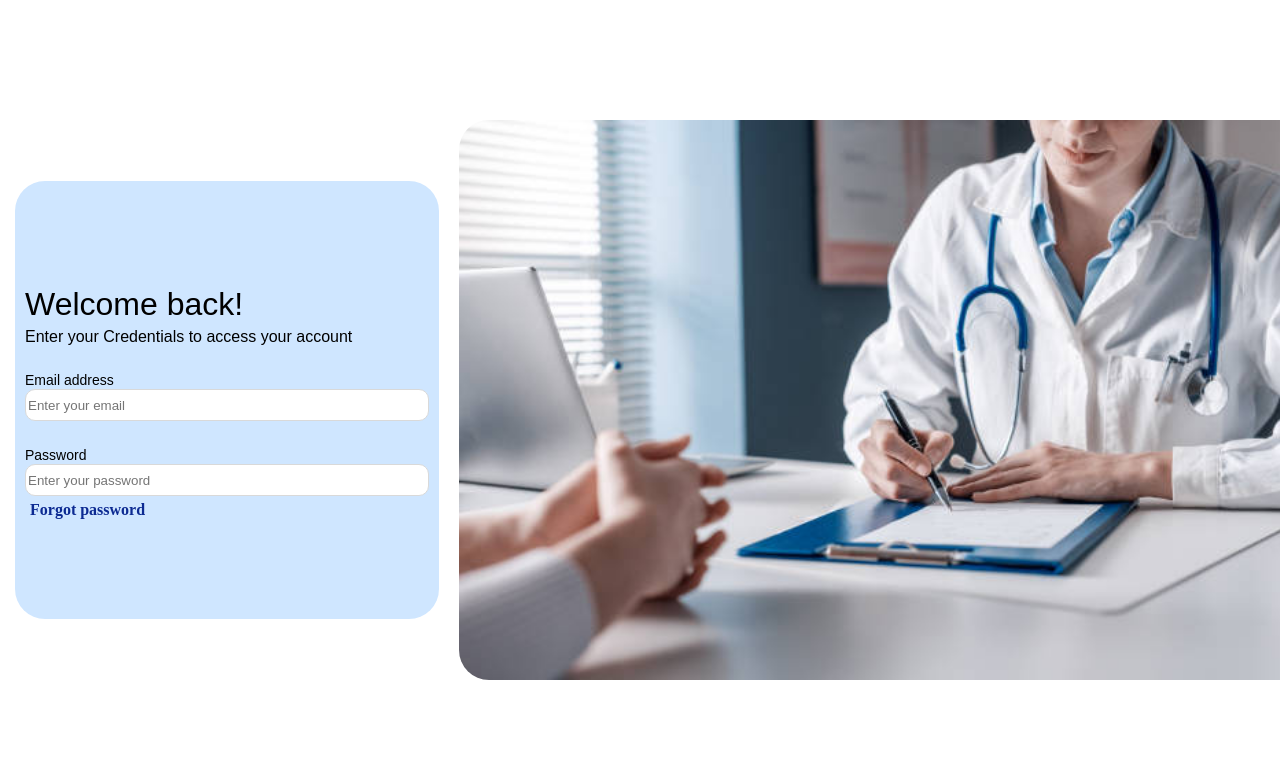
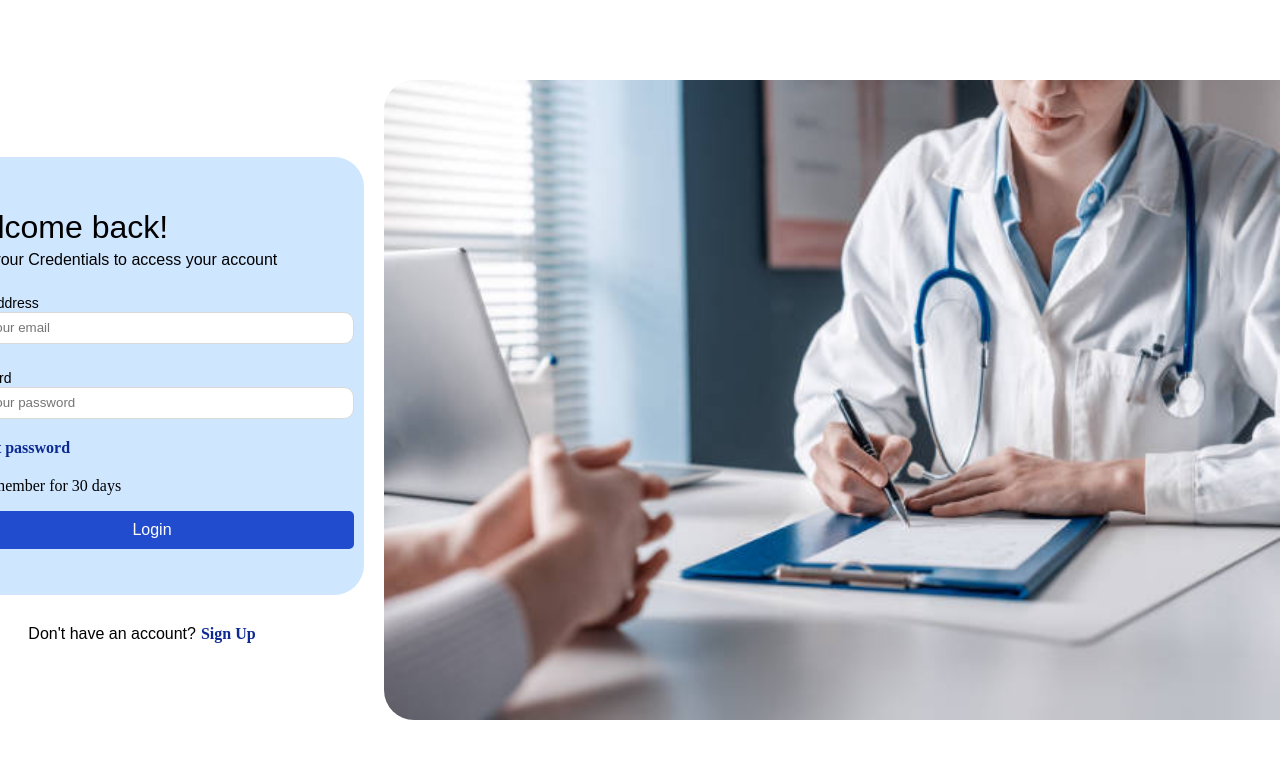
Before and after one commit to Julio1901/patient-admin-panel, a React (Vite) app: page / in a window 1280 px wide. Shown: the top 758 px of the page. Built offline with nearby package versions, Linux system fonts and the light colour scheme.

Commit message:
feat: login buttons added

```diff
--- /dev/null
+++ b/src/components/defaultCheckBox/defaultCheckBox.tsx
@@ -0,0 +1,20 @@
+import React, { ChangeEvent } from 'react';
+import {CheckboxContainer, CheckboxInput, CheckboxLabel}  from "./styles"
+
+interface CheckboxProps {
+    label: string;
+    checked: boolean;
+    onChange: (event: ChangeEvent<HTMLInputElement>) => void;
+  }
+
+
+  const DefaultCheckbox: React.FC<CheckboxProps> = ({ label, checked, onChange }) => {
+    return (
+      <CheckboxContainer>
+        <CheckboxInput type="checkbox" checked={checked} onChange={onChange} />
+        <CheckboxLabel>{label}</CheckboxLabel>
+      </CheckboxContainer>
+    );
+  };
+
+  export default DefaultCheckbox;
--- /dev/null
+++ b/src/components/defaultCheckBox/styles.ts
@@ -0,0 +1,14 @@
+import styled from 'styled-components';
+
+export const CheckboxContainer = styled.div`
+  display: flex;
+  align-items: center;
+`
+
+export const CheckboxInput = styled.input`
+  margin-right: 8px;
+`
+
+export const CheckboxLabel = styled.label`
+  font-size: 16px;
+`
--- a/src/pages/login/login.tsx
+++ b/src/pages/login/login.tsx
@@ -1,35 +1,43 @@
 
-import { MainContainer, LoginFormContainer, Title, SubTitle, InputTitle, InputText, PasswordItensContainer, TextButton, LoginImage, InputTextContainer } from "./styles"
+import { MainContainer, LoginFormContainer, Title, SubTitle, InputTitle, PasswordItensContainer, TextButton, LoginImage, InputTextContainer } from "./styles"
 
 import LoginImageSrc  from '../../assets/images/doctor-login-image.jpg'
 import { DefaultInputText } from "../../components/defaultInputText/defatultInputText"
+import DefaultCheckbox from "../../components/defaultCheckBox/defaultCheckBox";
+import { LoginButton } from "./styles";
+import { ChangeEvent, useState } from "react";
 
 export const  Login = () => {
+    const [isChecked, setChecked] = useState<boolean>(false);
+
+    const handleCheckboxChange = (event: ChangeEvent<HTMLInputElement>) => {
+        setChecked(event.target.checked);
+      };
+
     return(
        <MainContainer>
+            <div >
                 <LoginFormContainer>
                     <Title>Welcome back!</Title>
                     <SubTitle>Enter your Credentials to access your account</SubTitle>
                     <InputTextContainer>
                         <DefaultInputText placeholder="Enter your email" inputTitle="Email address"/>
                     </InputTextContainer>
-
-
-
                         <InputTextContainer>
-
                         <DefaultInputText placeholder="Enter your password" inputTitle="Password"/>
-
                         </InputTextContainer>
-                    <TextButton >Forgot password</TextButton>
-
-
-
-
-
+                        <TextButton style={{marginTop:20}} >Forgot password</TextButton>
+                        <div style={{marginTop:20, width: 'fit-content'}}>
+                            <DefaultCheckbox label="Remember for 30 days" checked={isChecked} onChange={handleCheckboxChange} />
+                        </div>
+                    <LoginButton>Login</LoginButton>
                 </LoginFormContainer>
+                <div style={{ display:'flex', height:'fit-content', width:'auto',flexDirection: 'row', justifyContent: 'center'}}>
+                    <InputTitle style={{marginTop: '30px'}}>Don't have an account?</InputTitle>
+                    <TextButton style={{marginTop: '30px'}}>Sign Up</TextButton>
+                </div>
+            </div>
             <LoginImage src={LoginImageSrc}/>
-
        </MainContainer>
     )
 
--- a/src/pages/login/styles.ts
+++ b/src/pages/login/styles.ts
@@ -6,16 +6,13 @@ export const MainContainer = styled.div`
     display: flex;
     flex-direction: row;
     align-items: center;
+    justify-content: flex-end;
     gap: 20px;
-
 
     @media (max-width: 839px) {
         justify-content: center;
     }
 
-    @media (max-width: 600px) {
-
-}
 `
 
 export const LoginFormContainer = styled.div`
@@ -30,7 +27,6 @@ export const LoginFormContainer = styled.div`
     padding-left: 10px;
     padding-right: 10px;
     justify-content: center;
-
 `
 
 export const Title = styled.text`
@@ -56,8 +52,8 @@ export const SubTitle = styled.text`
 export const InputTitle = styled.text`
     @import url('https://fonts.googleapis.com/css2?family=Anton&family=Poppins:ital,wght@0,100;0,200;0,300;0,400;0,500;0,600;0,700;0,800;0,900;1,100;1,200;1,300;1,400;1,500;1,600;1,700;1,800;1,900&display=swap');
     font-family: "Anton", sans-serif;
-  font-weight: 400;
-  font-style: normal;
+    font-weight: 400;
+    font-style: normal;
     margin-top: 60px;
 `
 
@@ -92,7 +88,7 @@ export const TextButton = styled.div`
 
 export const LoginImage = styled.img`
     width: 70%;
-    height: 70%;
+    height: 80%;
     border-top-left-radius: 30px;
     border-bottom-left-radius: 30px;
     margin-left: auto;
@@ -117,3 +113,18 @@ export const LoginImage = styled.img`
 }
 
 `
+
+export const LoginButton = styled.button`
+  margin-top: 15px;
+  background-color: #214CCE;
+  color: #fff;
+  padding: 10px 20px;
+  border: none;
+  border-radius: 5px;
+  cursor: pointer;
+  font-size: 16px;
+
+  &:hover {
+    background-color: #1D44B8;
+  }
+`;
```
Lines whose indentation alone changed are shown as unchanged.
